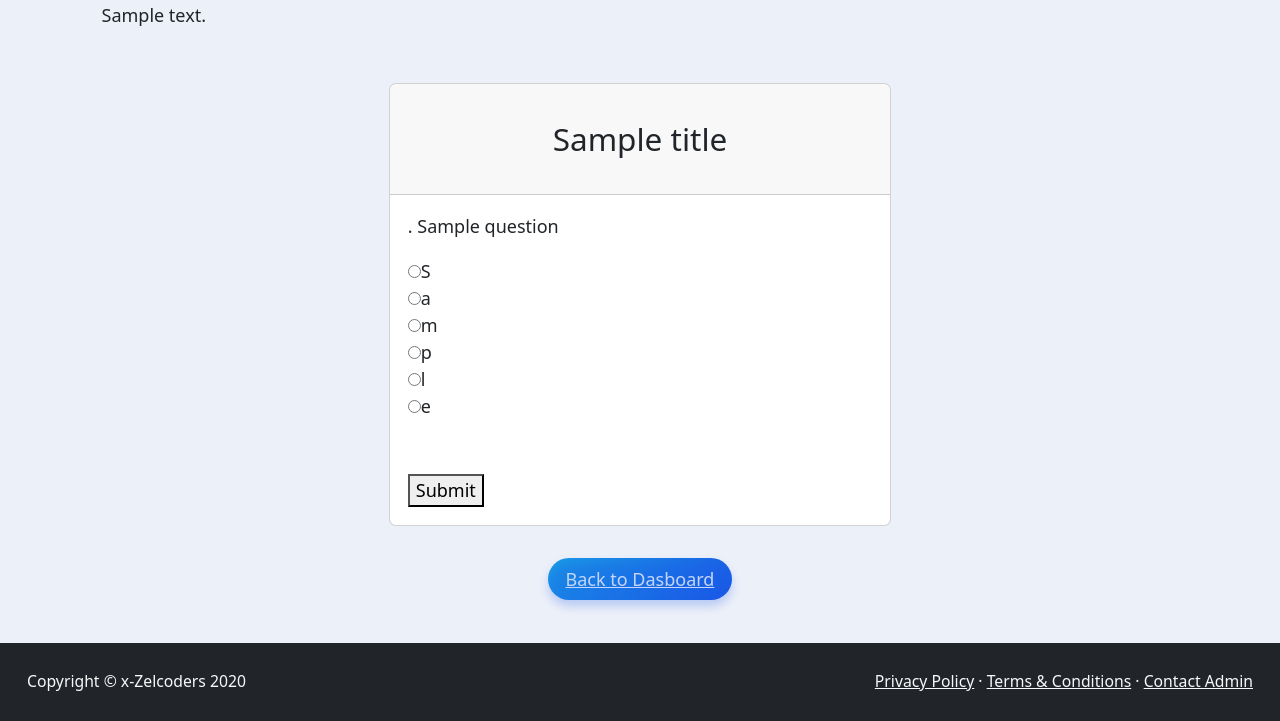
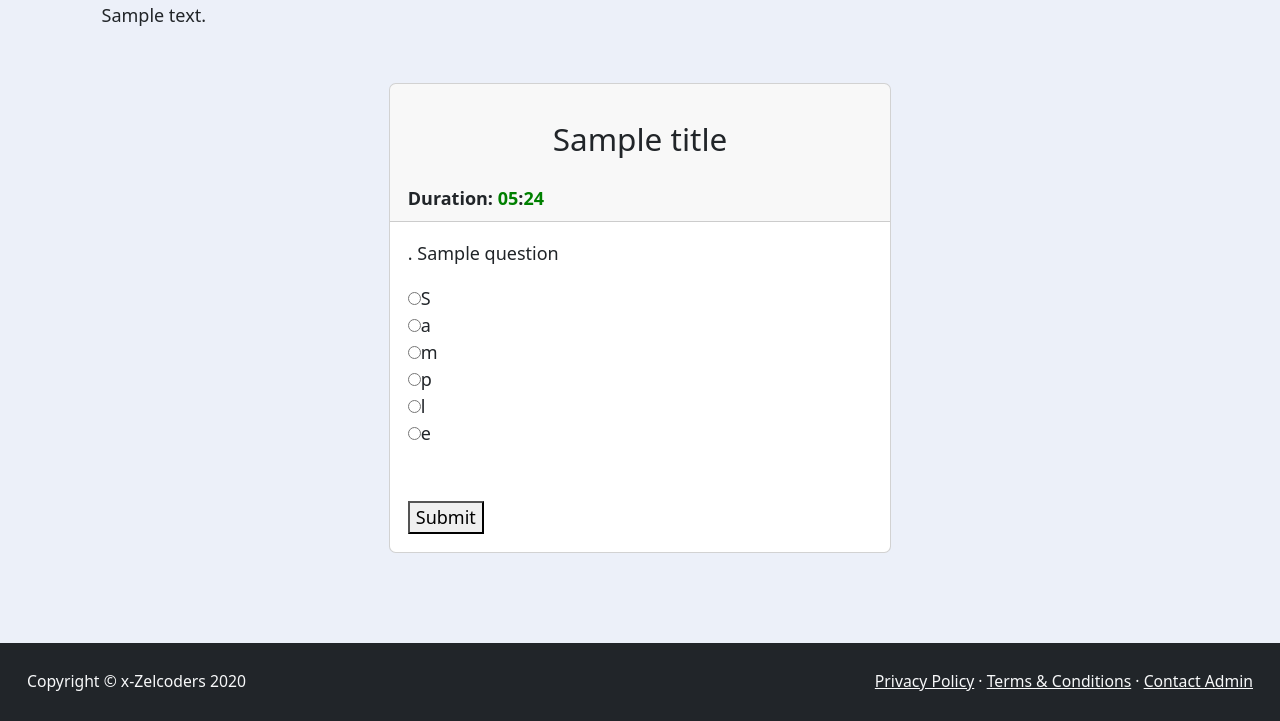
Before and after one commit to zelcoders/CTA_exam_app, a Flask app: template templates/exams.html in a window 1280 px wide. Shown: the part 79-800 px from the top of the page. Run offline with Flask 3, Linux system fonts and the light colour scheme; tables that the repository leaves empty hold one stand-in row (values such as "Sample post"); the template is opened without the code that fills it: values that come from a table or form of the project are taken from there, most other values are stand-ins (such as "Sample title", 1, 10 or a date in 2020); some libraries are stand-ins or nearby versions.

Commit message:
Update with timer and auto-submit for exams page

```diff
--- a/main.py
+++ b/main.py
@@ -407,4 +407,4 @@
 
 
 if __name__ == '__main__':
-    app.run(debug=False)
+    app.run(debug=True)
--- a/templates/dashboard.html
+++ b/templates/dashboard.html
@@ -21,14 +21,16 @@
 
   <div class="card" >
       <div class="card-header"><h3 class="text-center font-weight-light my-4">{{ title }}</h3></div>
-      {% for course in courses %}
+
       <div class="card-body">
+          {% for course in courses %}
           <p class="description">{{ course.id }}. {{ course.course_title }}
               {% if is_instructor: %}<a href="{{ url_for('set_exam', course_code=course.course_code) }}" class="button">Set Exam</a>
               {% else: %}<a href="{{ url_for('exam', course_code=course.course_code) }}" class="button">Write Exam</a>
               {% endif %}</p>
+          {% endfor %}
       </div>
-      {% endfor %}
+
   </div>
 </div>
 <div class="container text-center add">
--- a/templates/exams.html
+++ b/templates/exams.html
@@ -19,7 +19,12 @@
 
 
   <div class="card" >
-      <div class="card-header"><h3 class="text-center font-weight-light my-4">{{ title }}</h3></div>
+      <div class="card-header" style="position:sticky; top:0;">
+          <h3 class="text-center font-weight-light my-4">{{ title }}</h3>
+          <div id="countdown">
+              <strong>Duration: <span id="minutes" style="color:green"></span>:<span id="seconds" style="color:green"></span></strong>
+          </div>
+      </div>
       <div class="card-body">
           <form method="post" action="{{ url_for('exam', course_code=course.course_code) }}">
               {% for question in questions %}
@@ -29,13 +34,48 @@
               {% endfor %}
               <br><br>
               {% endfor %}
-              <button type="submit">Submit</button>
+              <button type="submit" id="myButton">Submit</button>
           </form>
       </div>
   </div>
 </div>
 <div class="container text-center add">
-<a href="{{ url_for('dashboard') }}" class="button">Back to Dasboard</a>
+<!--<a href="{{ url_for('dashboard') }}" class="button">Back to Dasboard</a>-->
 </div>
 
+<script>
+    function startTimer(durationInMinutes) {
+        let timer = durationInMinutes * 60;
+        const minutesDisplay = document.getElementById('minutes');
+        const secondsDisplay = document.getElementById('seconds');
+
+        function updateTimerDisplay() {
+            const minutes = Math.floor(timer / 60);
+            const seconds = timer % 60;
+            minutesDisplay.textContent = String(minutes).padStart(2, '0');
+            secondsDisplay.textContent = String(seconds).padStart(2, '0');
+
+            if (timer < 300) {
+                minutesDisplay.setAttribute("style", "color:red")
+                secondsDisplay.setAttribute("style", "color:red")
+            }
+
+            if (timer <= 0) {
+                clearInterval(interval);
+                minutesDisplay.textContent = "00";
+                secondsDisplay.textContent = "00";
+
+                const button = document.getElementById('myButton');
+                button.click();
+                return;
+            }
+            timer--;
+        }
+
+        updateTimerDisplay();
+        const interval = setInterval(updateTimerDisplay, 1000);
+    }
+
+    startTimer(5.5);
+</script>
 {% endblock %}
```
